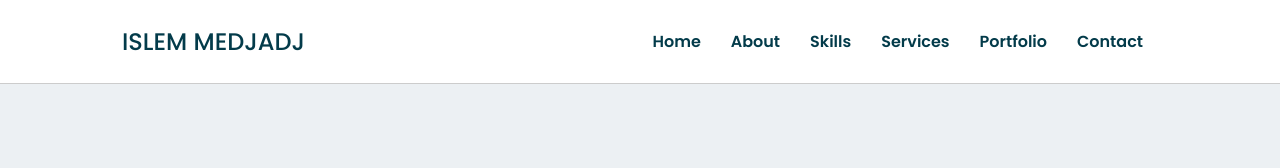
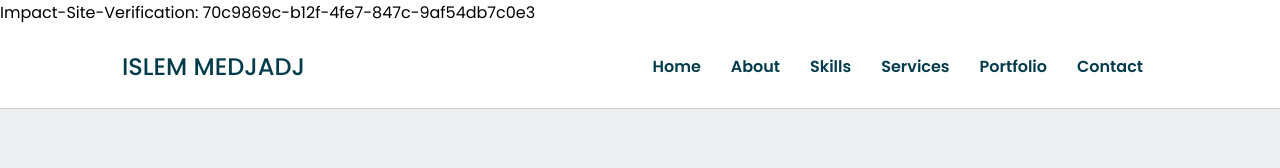
Before and after one commit to mdjislem/Portfolio, a plain HTML site: page index.html in a window 1280 px wide. Shown: the top 168 px of the page. Drawn offline with Linux system fonts and the light colour scheme.

Commit message:
verification-bluehost

```diff
--- a/index.html
+++ b/index.html
@@ -12,6 +12,7 @@
 
 <body>
   <!-- header start -->
+  <p>Impact-Site-Verification: 70c9869c-b12f-4fe7-847c-9af54db7c0e3</p>
   <header id="home">
     <div class="navbar">
       <nav>
@@ -357,4 +358,5 @@
 </body>
 
 
+
 </html>
```
